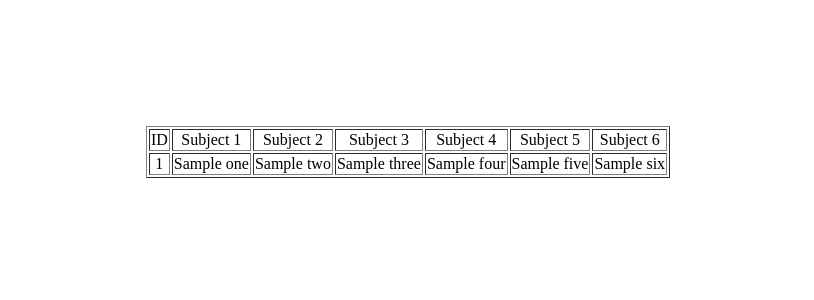
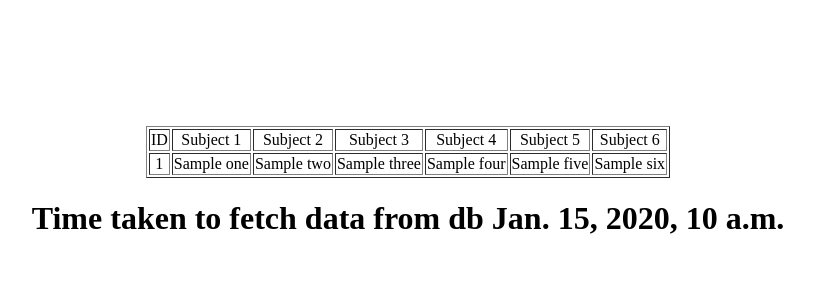
Before and after one commit to Panda-Supreme67/test_repo, a Django app: template py_sql/py_sql/templates/data.html in a window 1280 px wide. Shown: the top 300 px of the page, without its empty margins (232-1046 px from the left). Run offline with Django 3.2, Linux system fonts and the light colour scheme; the template is opened without the code that fills it: most values are stand-ins (such as "Sample title", 1, 10 or a date in 2020).

Commit message:
Update data.html

```diff
--- a/py_sql/py_sql/templates/data.html
+++ b/py_sql/py_sql/templates/data.html
@@ -34,6 +34,7 @@
         <td>{{ six }}</td>
     </tr>
         </table>
+            <h1>Time taken to fetch data from db {{ exec_time }} </h1>
     </center>
     </body>
 </html>
```
